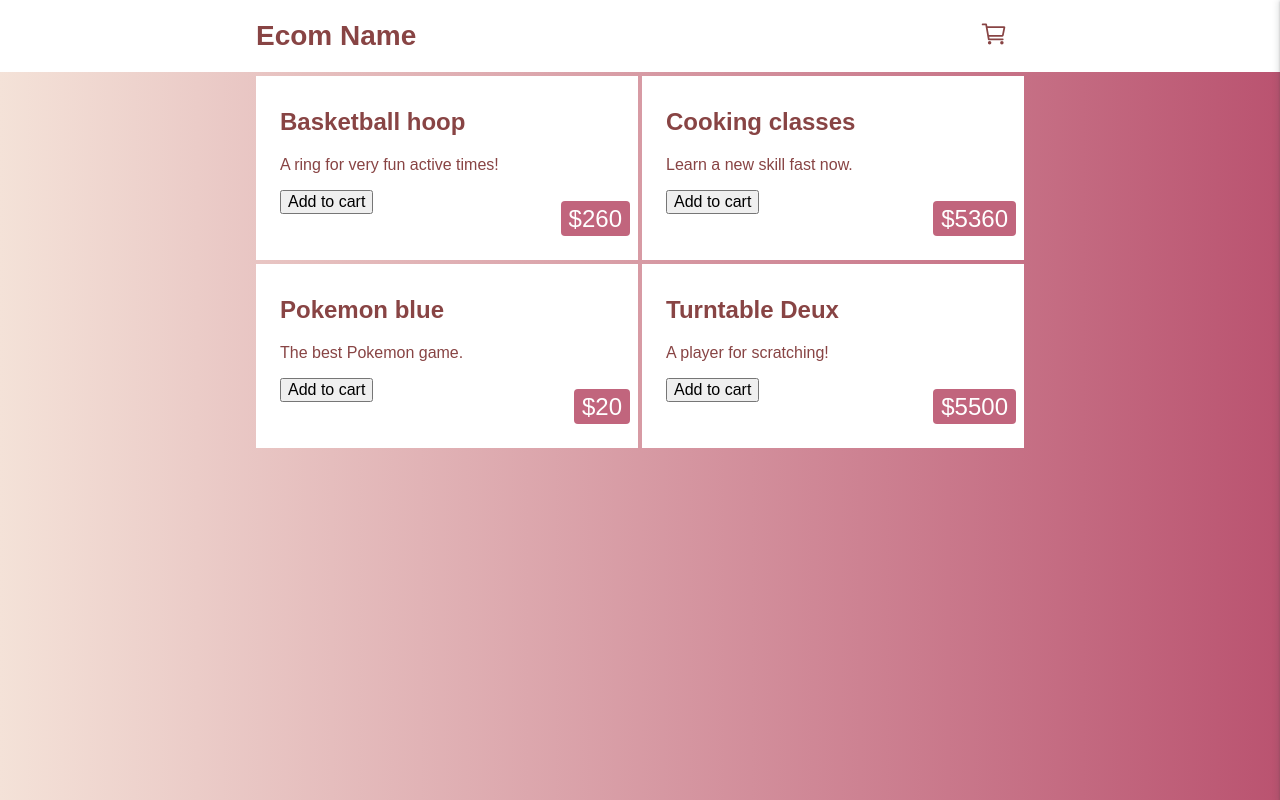
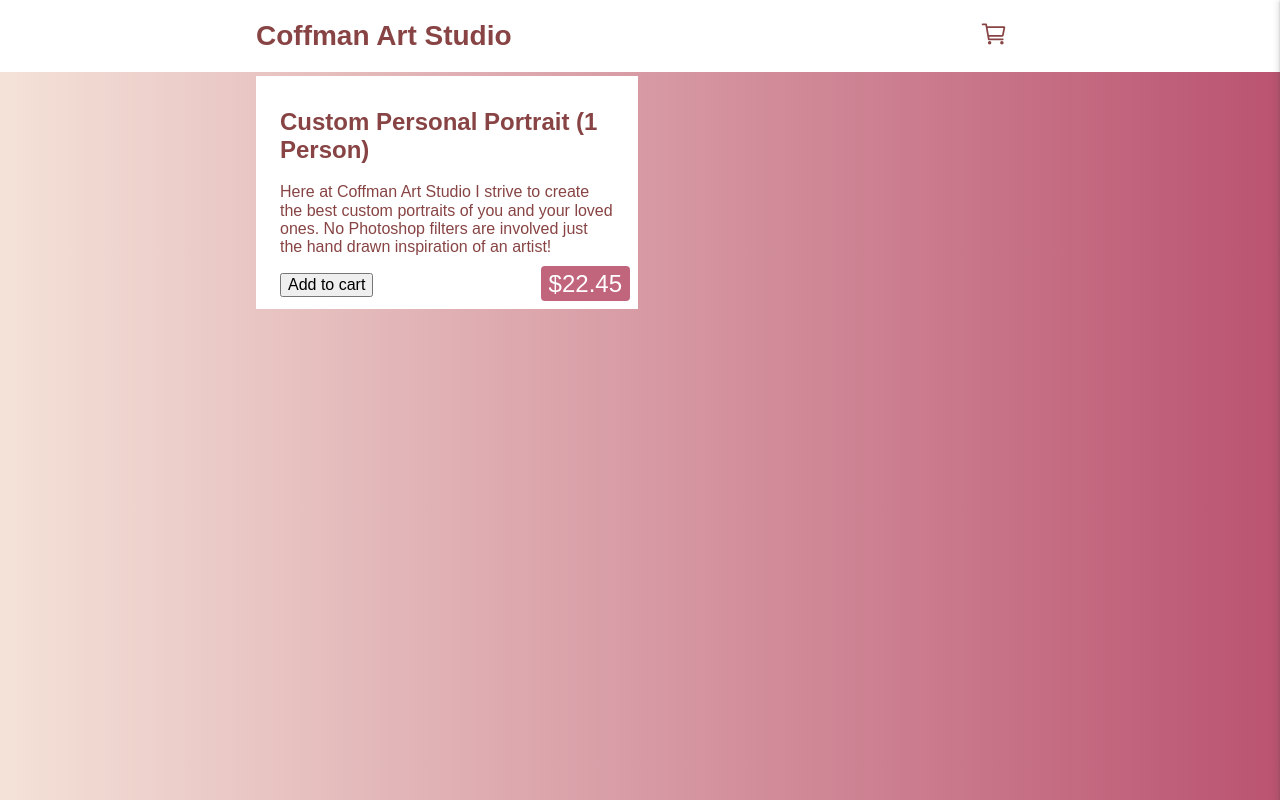
Before and after one commit to jcoffman27/next-ecom, a Next.js app: page / in a window 1280 px wide. Built offline with nearby package versions, Linux system fonts and the light colour scheme.

Commit message:
fixed markdown files

```diff
--- a/components/Navbar.js
+++ b/components/Navbar.js
@@ -43,7 +43,7 @@ const Navbar = () => {
     <Nav>
       <NavContainer>
         <Link href="/">
-          <UnstyledLink>Ecom Name</UnstyledLink>
+          <UnstyledLink>Coffman Art Studio</UnstyledLink>
         </Link>
         <ShoppingCart onClick={handleClick}/>
       </NavContainer>
--- a/content/basketball-hoop.md
+++ /dev/null
@@ -1,8 +0,0 @@
----
-id: 1
-name: Basketball hoop
-description: A ring for very fun active times!
-price: 26000
----
-
-Sdafasdg gsdag dsag sda gasd g asdg sad gsa dg asdg sadg asd gsd g asdg asdg sad gas dg asd gsd g asd gas dgas dg asdg sda gsad gsa dg asd gasd gas dg asdgasdg.
--- a/content/cooking-class.md
+++ /dev/null
@@ -1,8 +0,0 @@
----
-id: 2
-name: Cooking classes
-description: Learn a new skill fast now.
-price: 536000
----
-
-Sdafasdg gsdag dsag sda gasd g asdg sad gsa dg asdg sadg asd gsd g asdg asdg sad gas dg asd gsd g asd gas dgas dg asdg sda gsad gsa dg asd gasd gas dg asdgasdg.
--- /dev/null
+++ b/content/custom-personal-portrait.md
@@ -0,0 +1,49 @@
+---
+id: 1
+name: Custom Personal Portrait (1 Person)
+description: Here at Coffman Art Studio I strive to create the best custom portraits of you and your loved ones. No Photoshop filters are involved just the hand drawn inspiration of an artist!
+price: 2245
+---
+
+Our stylish custom portraits capture what matters most. This custom artwork will refresh any wall in your house, and be the perfect addition to your interior home decor makeover. We work hard to capture the unique characteristics and distinct details of each every person.
+
+These custom portraits are guaranteed to make you and your loved ones smile.
+
+
+Get Started in Three Simple Steps:
+
+Step 1 – Choose a Photo: Pick the best photo from Instagram, Facebook, your computer, or camera roll and upload it with your order.
+Step 2 – Customize Your Portrait: We want to know your tastes! Choose the portraits background color. And as an optional bonus, we will print your name on the portrait.
+Step 3 - Custom Design and Illustration: Sit tight while our designers create your masterpiece. Most orders will be delivered within 1-3 usually sooner.
+
+
+Image Guidelines:
+
+-A photo that was taken in the daylight or in a well-lit room, with a smartphone or good quality camera.
+-The face & neck are visible
+-Photos should be without filters; your original coloring is important to us.
+-We prefer having people look directly at the camera at eye level, facing forward. Other positions are acceptable, keep in mind you will be shown in that position in the final portrait.
+-Be aware of accessories: all accessories will be illustrated in your final portrait. In some cases we can try to remove these, just be sure to make note of that in your order notes when checking out.
+
+
+Memorials:
+
+We have a lot of customers reach out to us for memorial requests, so we understand you may not be able to meet our image guidelines, and that is okay we will do our best to make any photo work.
+
+
+IMPORTANT:
+
+This is Digital File only. This custom portrait is sent to you by email, so that you can print it out at home or at your local print shop. This will save you time and money, rather than having it shipped. Meaning no shipping time, shipping cost, and risk of damage.
+The Custom Portrait will be completed within 1-3 days (this time may change depending on the number of orders received)
+You will receive a High Quality File in JPEG and PSD
+
+
+HOLIDAY SEASON NOTE:
+
+During the holiday season I usually get a lot of orders and will usually have a waiting list of custom portraits to complete. Expect an average order time of 2-3x normal before I can complete your custom portrait.
+
+
+
+Questions? Feel free to message me, I'd love to help.
+
+ORDER NOW
--- a/content/pokemon-blue.md
+++ /dev/null
@@ -1,8 +0,0 @@
----
-id: 3
-name: Pokemon blue
-description: The best Pokemon game.
-price: 2000
----
-
-Sdafasdg gsdag dsag sda gasd g asdg sad gsa dg asdg sadg asd gsd g asdg asdg sad gas dg asd gsd g asd gas dgas dg asdg sda gsad gsa dg asd gasd gas dg asdgasdg.
--- a/content/turntables.md
+++ /dev/null
@@ -1,8 +0,0 @@
----
-id: 4
-name: Turntable Deux
-description: A player for scratching!
-price: 550000
----
-
-Sdafasdg gsdag dsag sda gasd g asdg sad gsa dg asdg sadg asd gsd g asdg asdg sad gas dg asd gsd g asd gas dgas dg asdg sda gsad gsa dg asd gasd gas dg asdgasdg.
--- a/pages/index.js
+++ b/pages/index.js
@@ -32,7 +32,7 @@ const ProductsContainer = styled.div`
 
 const Price = styled.div`
   position: absolute;
-  bottom: 1.5rem;
+  bottom: 0.5rem;
   right: 0.5rem;
   font-size: 1.5rem;
   background: #C1657D;
```
Also changed, not shown: 1 other file (tests, documents, lock files or other folders).
